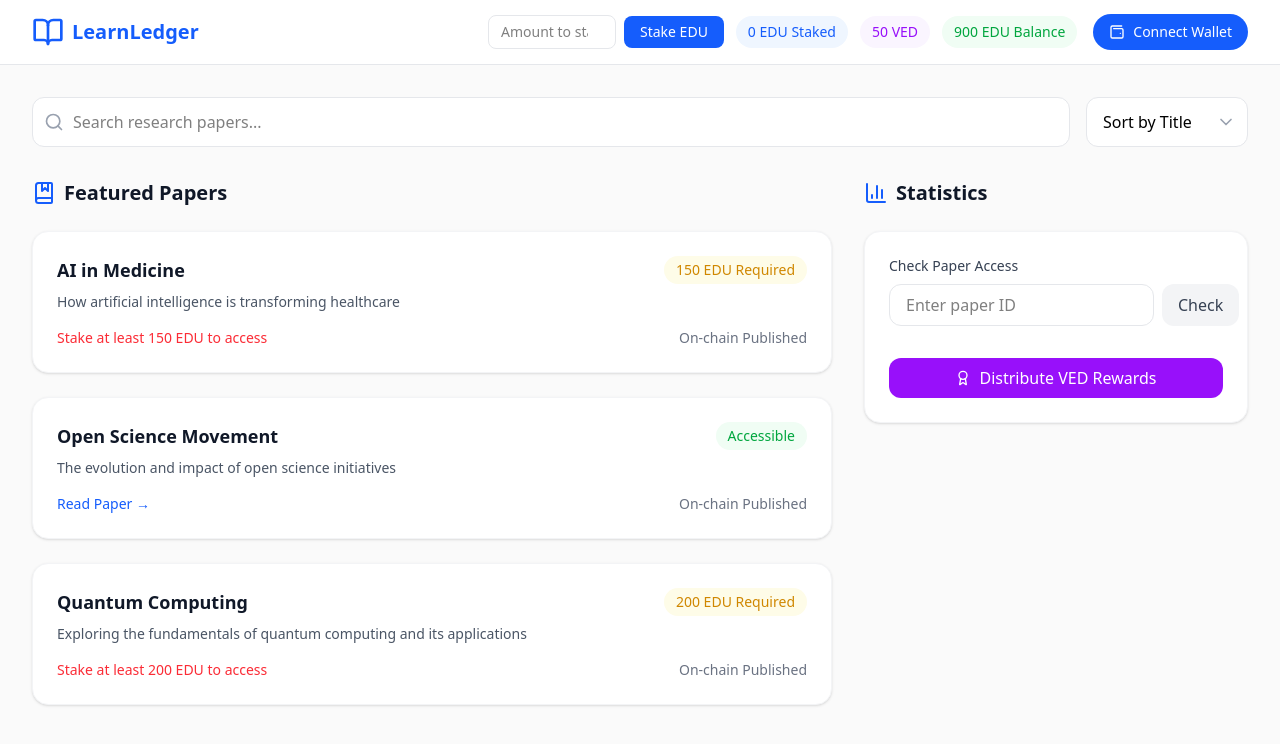
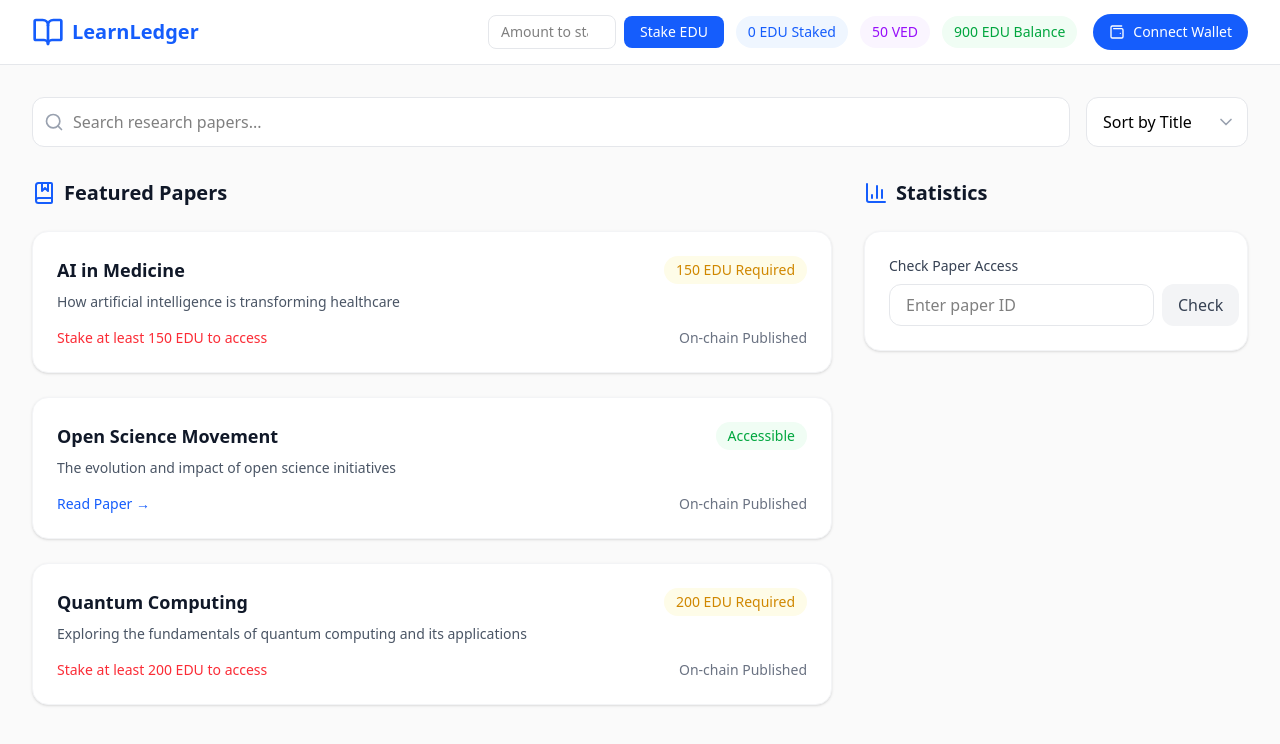
Before and after one commit to darkalpha951/LearnLedger, a React (Vite) app: page / in a window 1280 px wide. Shown: the top 744 px of the page. Built offline with nearby package versions, Linux system fonts and the light colour scheme.

Commit message:
Removed Distribute button access to clients

```diff
--- a/src/components/Dashboard.jsx
+++ b/src/components/Dashboard.jsx
@@ -372,7 +372,7 @@ function Dashboard() {
                   </div>
                 </div>
 
-                {user.vedPoints > 0 && (
+                {/* {user.vedPoints > 0 && (
                   <div className="pt-4">
                     <button
                       onClick={distributeRewards}
@@ -382,7 +382,7 @@ function Dashboard() {
                       Distribute VED Rewards
                     </button>
                   </div>
-                )}
+                )} */}
               </div>
             </div>
           </div>
```
